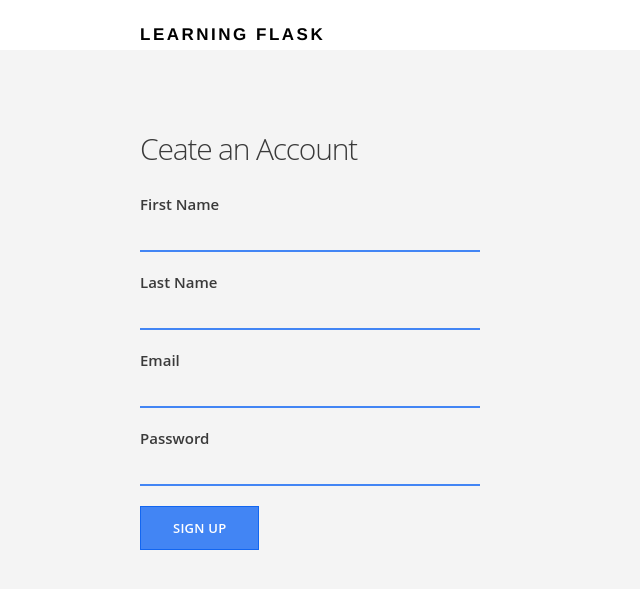
After one commit to dipAch/Latitude---Flask-App, a Flask app: page /signup in a window 1280 px wide. The commit adds this page. Shown: the top 589 px of the page, without its empty margins (0-640 px from the left). Run offline with Flask 2, Linux system fonts and the light colour scheme; some libraries are stand-ins or nearby versions; some web fonts are replaced.

Commit message:
Final Project Files

```diff
--- /dev/null
+++ b/forms.py
@@ -0,0 +1,22 @@
+from flask_wtf import Form
+from wtforms import StringField, PasswordField, SubmitField
+from wtforms.validators import DataRequired, Email, Length
+
+class SignupForm(Form):
+	first_name = StringField('First Name', validators=[DataRequired('Please Enter Your First Name')])
+	last_name  = StringField('Last Name', validators=[DataRequired('Please Enter Your Last Name')])
+	email      = StringField('Email', validators=[DataRequired('Please Enter Your Email-ID'),
+													Email('Enter a Valid Email-ID')])
+	password   = PasswordField('Password', validators=[DataRequired('Please Enter a Password'),
+													Length(min=6, message='Password must be atleast 6 Characters Long')])
+	submit     = SubmitField('Sign Up')
+
+class LoginForm(Form):
+	email    = StringField('Email', validators=[DataRequired('Please Enter Your Email-ID'),
+												Email('Enter a Valid Email-ID')])
+	password = PasswordField('Password', validators=[DataRequired('Please Enter a Password')])
+	submit   = SubmitField('Sign In')
+
+class AddressForm(Form):
+	address = StringField('Address', validators=[DataRequired('Please Enter an Adress')])
+	submit  = SubmitField('Search')
--- a/routes.py
+++ b/routes.py
@@ -1,17 +1,111 @@
-from flask import Flask, render_template
+from flask import Flask, render_template, request, session, redirect, url_for
+from models import db, User, Place
+from forms import SignupForm, LoginForm, AddressForm
 
 app = Flask(__name__)
 
 # Connect to the Database.
-app.config["SQLALCHEMY_DATABASE_URI"] = "postgresql://localhost/learningflask"
+# DB Connection string below.
+app.config['SQLALCHEMY_DATABASE_URI'] = 'postgresql://postgres:admin@localhost/learningflask'
 
-@app.route("/")
+# Initialize the Flask App to use the SQLAlchemy ORM to communicate
+# to the DB.
+db.init_app(app)
+
+# Protection against CSRF.
+app.secret_key = 'development-key'
+
+@app.route('/')
 def index():
-	return render_template("index.html")
+	return render_template('index.html')
 
-@app.route("/about")
+@app.route('/about')
 def about():
-	return render_template("about.html")
+	return render_template('about.html')
 
-if __name__ == "__main__":
+@app.route('/signup', methods=['GET', 'POST'])
+def signup():
+	if 'email' in session:
+		return redirect(url_for('home'))
+
+	form = SignupForm()
+
+	# Check for GET / POST Requests.
+	if request.method == 'POST':
+		if not form.validate():
+			return render_template('signup.html', form=form)
+
+		# Form has valid data, so persist to the Database.
+		new_user = User(form.first_name.data, form.last_name.data, form.email.data, form.password.data)
+		db.session.add(new_user)
+		db.session.commit()
+
+		# Start User Session.
+		session['email'] = new_user.email
+		return redirect(url_for('home'))
+	elif request.method == 'GET':
+		return render_template('signup.html', form=form)
+
+@app.route('/home', methods=['GET', 'POST'])
+def home():
+	if 'email' not in session:
+		return redirect(url_for('login'))
+
+	form = AddressForm()
+
+	places = []
+	my_coordinates = (37.4221, -122.0844)
+
+	if request.method == 'POST':
+		if not form.validate():
+			return render_template('home.html', form=form)
+
+		# Handle the Form here.
+		# Get the adress.
+		address = form.address.data
+
+		# Query for places around it.
+		p = Place()
+		my_coordinates = p.address_to_latlng(address)
+		places = p.query(address)
+
+		# Return those results.
+		return render_template('home.html', form=form, my_coordinates=my_coordinates, places=places)
+	elif request.method == 'GET':
+		return render_template('home.html', form=form, my_coordinates=my_coordinates, places=places)
+
+@app.route('/login', methods=['GET', 'POST'])
+def login():
+	if 'email' in session:
+		return redirect(url_for('home'))
+
+	form = LoginForm()
+
+	# Check for GET / POST Requests.
+	if request.method == 'POST':
+		if not form.validate():
+			return render_template('login.html', form=form)
+
+		# Get the relevant form fields.
+		email    = form.email.data
+		password = form.password.data
+
+		# Retrieve User Information.
+		user = User.query.filter_by(email=email).first()
+
+		if user is not None and user.check_password(password):
+			session['email'] = user.email
+			return redirect(url_for('home'))
+
+		# Redirect to the Login Page.
+		return redirect(url_for('login'))
+	elif request.method == 'GET':
+		return render_template('login.html', form=form)
+
+@app.route('/logout')
+def logout():
+	session.pop('email', None)
+	return redirect(url_for('index'))
+
+if __name__ == '__main__':
 	app.run(debug=True)
--- a/static/css/main.css
+++ b/static/css/main.css
@@ -275,7 +275,7 @@ header {
   padding: 5px 15px;
 }
 
-#map {
+#mapid {
   height: 500px;
 }
 
--- a/templates/about.html
+++ b/templates/about.html
@@ -1,4 +1,4 @@
-{% extends "layout.html" %}
+{% extends 'layout.html' %}
 
 {% block content %}
 	<main class="about-section">
--- a/templates/index.html
+++ b/templates/index.html
@@ -1,11 +1,11 @@
-{% extends "layout.html" %}
+{% extends 'layout.html' %}
 
 {% block content %}
 	<main class="hero-section">
 		<div class="container">
 			<div class="section-content">
 				<h2>Discover places near you.</h2>
-				<a href="#" class="btn-primary">Sign Up</a>
+				<a href="{{ url_for('signup') }}" class="btn-primary">Sign Up</a>
 				<a href="{{ url_for('about') }}" class="btn-secondary">Learn More</a>
 			</div>
 			<div class="section-device">
--- a/templates/layout.html
+++ b/templates/layout.html
@@ -3,6 +3,13 @@
 	<head>
 		<link rel="stylesheet" type="text/css" href="http://fonts.google.com/css?family=Open+Sans:300,400,600" />
 		<link rel="stylesheet" type="text/css" href="{{ url_for('static', filename='css/main.css') }}" />
+
+		<link rel="stylesheet" href="https://unpkg.com/leaflet@1.0.3/dist/leaflet.css"
+				integrity="sha512-07I2e+7D8p6he1SIM+1twR5TIrhUQn9+I6yjqD53JQjFiMf8EtC93ty0/5vJTZGF8aAocvHYNEDJajGdNx1IsQ=="
+				crossorigin=""/>
+		<script src="https://unpkg.com/leaflet@1.0.3/dist/leaflet.js"
+				integrity="sha512-A7vV8IFfih/D732iSSKi20u/ooOfj/AGehOKq0f4vLT1Zr2Y+RX7C+w8A1gaSasGtRUZpF/NZgzSAu4/Gc41Lg=="
+				crossorigin=""></script>
 	</head>
 	<body>
 		<header>
--- /dev/null
+++ b/templates/signup.html
@@ -0,0 +1,63 @@
+{% extends 'layout.html' %}
+
+{% block content %}
+	<main class="container signup-section">
+		<div class="section-content">
+			<h2>Ceate an Account</h2>
+
+			<form method="POST" action="/signup">
+				{{ form.hidden_tag() }}
+
+				<div class="form-group">
+					{{ form.first_name.label }}
+
+					{% if form.first_name.errors %}
+						{% for error in form.first_name.errors %}
+							<p class="error-message">{{ error }}</p>
+						{% endfor %}
+					{% endif %}
+
+					{{ form.first_name }}
+				</div>
+
+				<div class="form-group">
+					{{ form.last_name.label }}
+
+					{% if form.last_name.errors %}
+						{% for error in form.last_name.errors %}
+							<p class="error-message">{{ error }}</p>
+						{% endfor %}
+					{% endif %}
+
+					{{ form.last_name }}
+				</div>
+
+				<div class="form-group">
+					{{ form.email.label }}
+
+					{% if form.email.errors %}
+						{% for error in form.email.errors %}
+							<p class="error-message">{{ error }}</p>
+						{% endfor %}
+					{% endif %}
+
+					{{ form.email }}
+				</div>
+
+				<div class="form-group">
+					{{ form.password.label }}
+
+					{% if form.password.errors %}
+						{% for error in form.password.errors %}
+							<p class="error-message">{{ error }}</p>
+						{% endfor %}
+					{% endif %}
+
+					{{ form.password }}
+				</div>
+
+				{{ form.submit(class='btn-primary') }}
+			</form>
+		</div>
+	</main>
+{% endblock %}
```
Also changed, not shown: models.py (added, +76 -0 lines), templates/home.html (added, +66 -0 lines), templates/login.html (added, +39 -0 lines).
